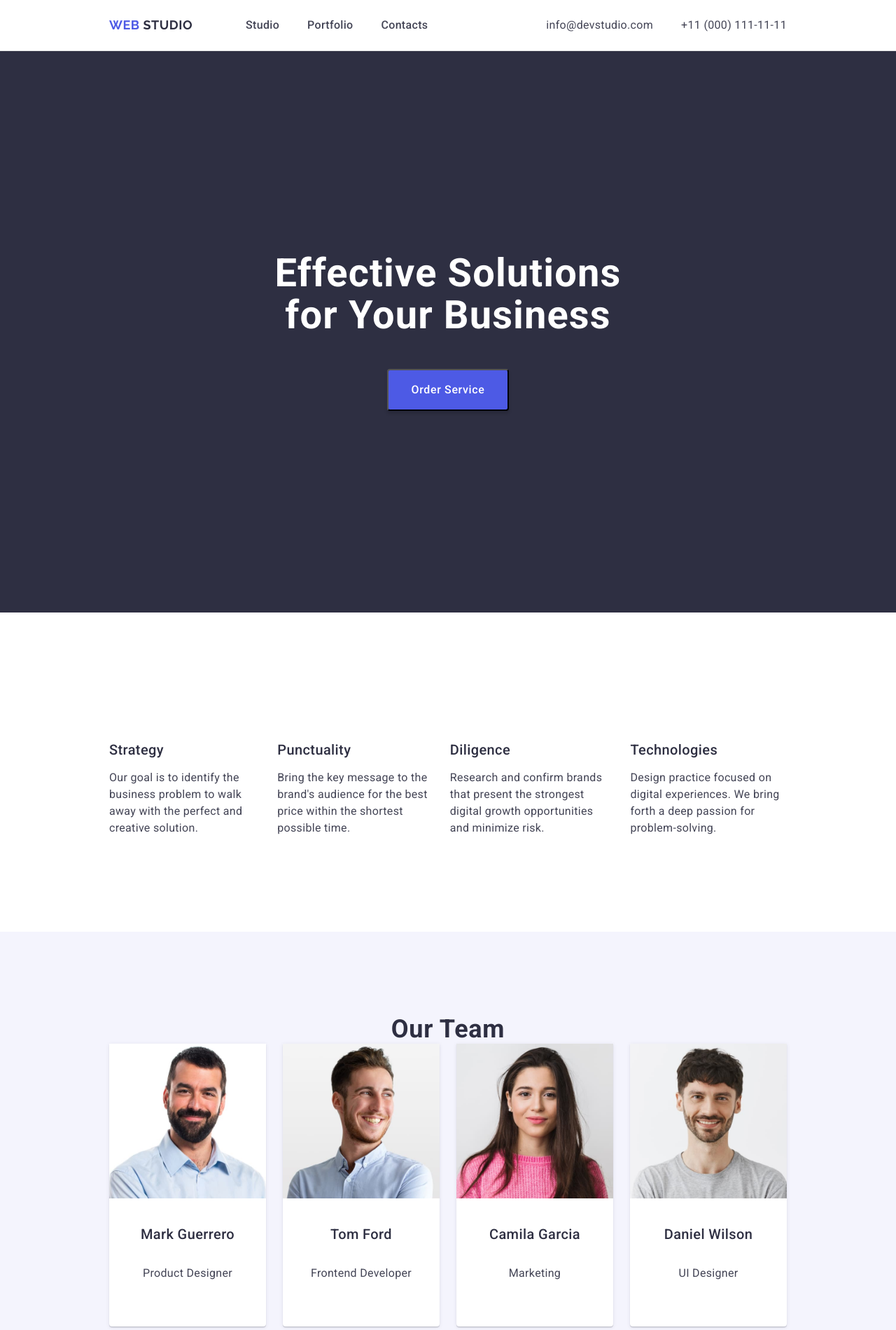
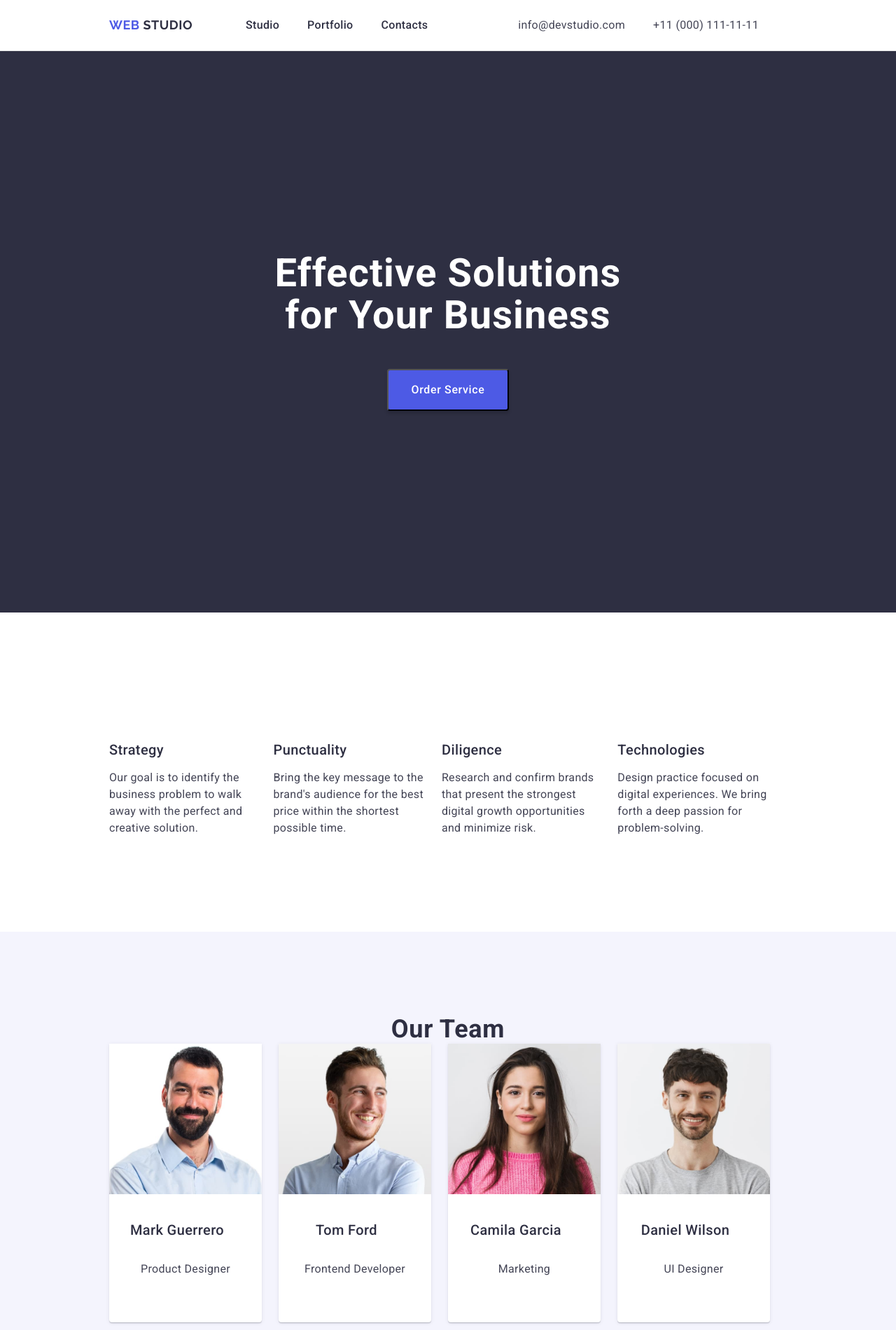
Before and after one commit to RisinaLiliia/goit-markup-hw-02, a plain HTML site: page index.html in a window 1280 px wide. Shown: the top 1900 px of the page at 70% size. Drawn offline with nearby package versions, Linux system fonts and the light colour scheme.

Commit message:
new correct

```diff
--- a/css/styles.css
+++ b/css/styles.css
@@ -92,6 +92,7 @@ p {
 
 .nav__item{
     color: #2e2f42;
+    margin-right: 40px;
 }
 
 .nav__item:hover,
@@ -102,17 +103,20 @@ p {
 
 .nav__list {
     display: flex;
-    gap: 40px;
     color: #434455;
     font-weight: 500;
     font-size: 16px;
     padding-left: 76px;
 }
 
+.nav__link{
+ color: #2e2f42;
+}
+
 .nav__link:hover,
 .nav__link:focus,
 .nav__link:active {
-    color: #2e2f42;
+    color: #404bbf;
 }
 
 .nav__link:active {
@@ -127,7 +131,10 @@ p {
 
 .address__list {
     display: flex;
-    gap: 40px;
+}
+
+.address__item {
+    margin-right: 40px;
 }
 
 .address__link:hover,
@@ -178,7 +185,7 @@ p {
     padding: 120px 156px;
 }
 
-.services h2 {
+.services-title {
     font-size: 36px;
     margin-bottom: 24px;
     color: #fff;
@@ -187,8 +194,10 @@ p {
 .service {
     display: flex;
     justify-content: space-between;
-    gap: 24px;
-    margin: 0;
+}
+
+.service-li{
+    margin-right: 24px;
 }
 
 .service-description {
@@ -210,6 +219,7 @@ p {
     line-height: 1.2;
     letter-spacing: 0.02em;
     color: #2e2f42;
+
 }
 
 /* Team Section */
@@ -237,7 +247,10 @@ p {
 .team-member {
     display: flex;
     justify-content: space-between;
-    gap: 24px;
+}
+
+.team-member-li{
+    margin-right: 24px;
 }
 
 .team-member-description {
@@ -257,7 +270,7 @@ p {
     height: auto;
 }
 
-.team-member h3 {
+.team-member-title {
     margin: 0 0 32px 0;
     font-family: "Roboto", sans-serif;
     font-weight: 500;
@@ -266,6 +279,7 @@ p {
     letter-spacing: 0.02em;
     text-align: center;
     color: #2e2f42;
+    margin-right: 24px;
 }
 
 .team-member p {
--- a/index.html
+++ b/index.html
@@ -22,8 +22,8 @@
             </a>
             <ul class="nav__list">
                 <li class="nav__item"><a href="./index.html" class="nav__link">Studio</a></li>
-                <li class="nav__item"><a href="./index.html" class="nav__link">Portfolio</a></li>
-                <li class="nav__item"><a href="./index.html" class="nav__link">Contacts</a></li>
+                <li class="nav__item"><a href="" class="nav__link">Portfolio</a></li>
+                <li class="nav__item"><a href="" class="nav__link">Contacts</a></li>
             </ul>
         </nav>
         <address class="address">
@@ -45,19 +45,19 @@
         <section class="services">
             <h2 class="services-title">h2</h2>
             <ul class="service">
-                <li>
+                <li class="service-li">
                     <h3 class="service-title">Strategy</h3>
                     <p class="service-description">Our goal is to identify the business problem to walk away with the perfect and creative solution.</p>
                 </li>
-                <li>
+                <li class="service-li">
                     <h3 class="service-title">Punctuality</h3>
                     <p class="service-description"> Bring the key message to the brand's audience for the best price within the shortest possible time.</p>
                 </li>
-                <li>
+                <li class="service-li">
                     <h3 class="service-title">Diligence</h3>
                     <p class="service-description">Research and confirm brands that present the strongest digital growth opportunities and minimize risk.</p>
                 </li>
-                <li>
+                <li class="service-li">
                     <h3 class="service-title">Technologies</h3>
                     <p class="service-description">Design practice focused on digital experiences. We bring forth a deep passion for problem-solving.</p>
                 </li>
@@ -67,22 +67,22 @@
         <section class="team">
             <h2 class="team-title">Our Team</h2>
             <ul class="team-member">
-                <li>
+                <li class="team-member-li">
                     <img src="./images/section2/img-3.jpg" alt="Mark Guerrero" width="264" height="260">
                     <h3 class="team-member-title">Mark Guerrero</h3>
                     <p class="team-member-description">Product Designer</p>
                 </li>
-                <li>
+                <li class="team-member-li">
                     <img src="./images/section2/img-2.jpg" alt="Tom Ford" width="264" height="260">
                     <h3 class="team-member-title">Tom Ford</h3>
                     <p class="team-member-description">Frontend Developer</p>
                 </li>
-                <li>
+                <li class="team-member-li">
                     <img src="./images/section2/img-1.jpg" alt="Camila Garcia" width="264" height="260">
                     <h3 class="team-member-title">Camila Garcia</h3>
                     <p class="team-member-description">Marketing</p>
                 </li>
-                <li>
+                <li class="team-member-li">
                     <img src="./images/section2/img.jpg" alt="Daniel Wilson" width="264" height="260">
                     <h3 class="team-member-title">Daniel Wilson</h3>
                     <p class="team-member-description">UI Designer</p>
@@ -94,42 +94,42 @@
         <h2 class="portfolio-title">Our Portfolio</h2>
         <ul class="row-1">
             <li class="card-row-1">
-                <img src="images/portfolio/img1.jpg" alt="Banking App" width="360" height="300">
+                <img src="images/portfolio/img-5.jpg" alt="Banking App" width="360" height="300">
                 <h3 class="title-row">Banking App</h3>
                 <p class="title-row-discr">App
                 </p>
             </li>
 
             <li class="card-row-1">
-                <img src="images/portfolio/img2.jpg" alt="Cashless Payment" width="360" height="300">
+                <img src="images/portfolio/img-4.jpg" alt="Cashless Payment" width="360" height="300">
                 <h3 class="title-row">Cashless Payment</h3>
                 <p class="title-row-discr">Marketing
                 </p>
             </li>
 
             <li class="card-row-1">
-                <img src="images/portfolio/img3.jpg" alt="Meditation App" width="360" height="300">
+                <img src="images/portfolio/img-3.jpg" alt="Meditation App" width="360" height="300">
                 <h3 class="title-row">Meditation App</h3>
                 <p class="title-row-discr">App
                 </p>
             </li>
 
             <li class="card-row-2">
-                <img src="images/portfolio/img4.jpg" alt="Taxi Service" width="360" height="300">
+                <img src="images/portfolio/img-2.jpg" alt="Taxi Service" width="360" height="300">
                 <h3 class="title-row">Taxi Service</h3>
                 <p class="title-row-discr">Marketing
                 </p>
             </li>
 
             <li class="card-row-2">
-                <img src="images/portfolio/img5.jpg" alt="Screen Illustrations" width="360" height="300">
+                <img src="images/portfolio/img-1.jpg" alt="Screen Illustrations" width="360" height="300">
                 <h3 class="title-row">Screen Illustrations</h3>
                 <p class="title-row-discr">Design
                 </p>
             </li>
 
             <li class="card-row-2">
-                <img src="images/portfolio/img6.jpg" alt="Online Courses" width="360" height="300">
+                <img src="images/portfolio/img.jpg" alt="Online Courses" width="360" height="300">
                 <h3 class="title-row">Online Courses</h3>
                 <p class="title-row-discr">Marketing
                 </p>
```
Also changed, not shown: images/portfolio/img-1.jpg (renamed from images/portfolio/img5.jpg), images/portfolio/img-2.jpg (renamed from images/portfolio/img4.jpg), images/portfolio/img-3.jpg (renamed from images/portfolio/img3.jpg), images/portfolio/img-4.jpg (renamed from images/portfolio/img2.jpg), images/portfolio/img-5.jpg (renamed from images/portfolio/img1.jpg), images/portfolio/img.jpg (renamed from images/portfolio/img6.jpg).
